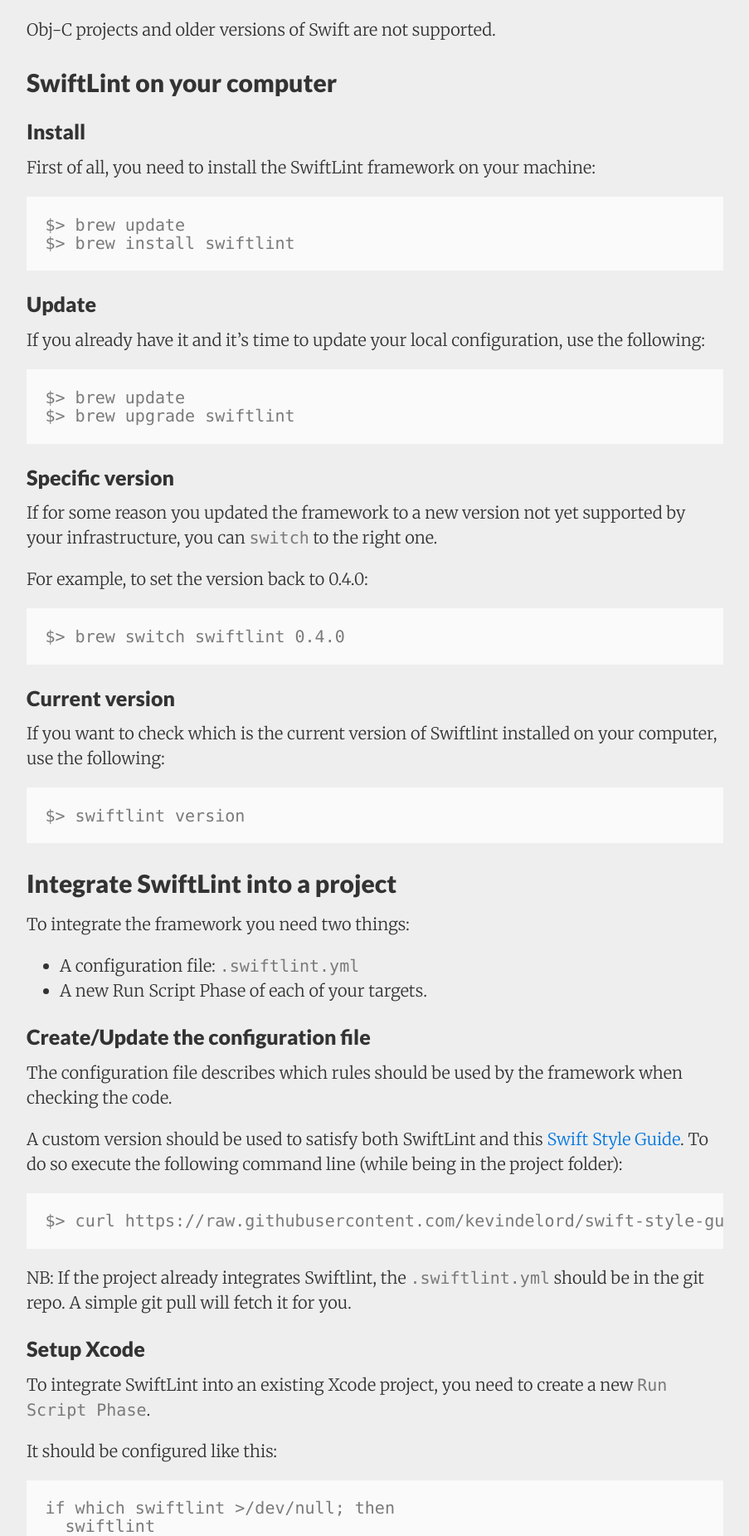
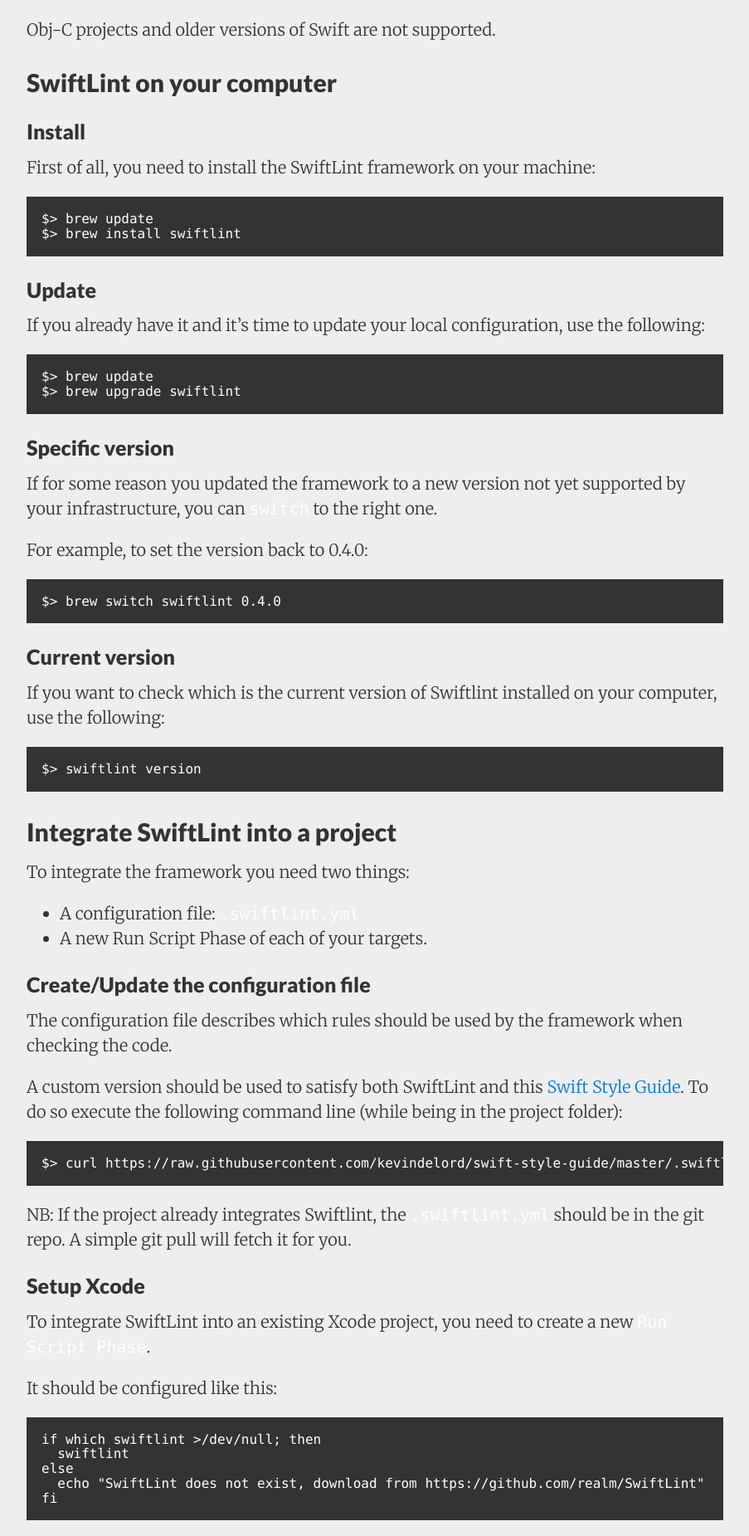
Before and after one commit to kevindelord/kevindelord.github.io, a Jekyll site: the page built from _posts/2016-04-06-integrate-swiftlint.md, in a window 1280 px wide. Shown: the part 684-2535 px from the top of the page at 83% size, without its empty margins (188-1091 px from the left). Built offline with Jekyll 4.4.1, drawn with Linux system fonts in a browser that asks for light colours; nearby versions of some CDN libraries.

Commit message:
improve block codes

```diff
--- a/_sass/_code.scss
+++ b/_sass/_code.scss
@@ -2,6 +2,7 @@
 pre code {
   background-color: transparent;
   border-radius: $pre-border-radius;
+  font-size: medium;
 }
 
 pre,
@@ -10,7 +11,7 @@
 }
 
 code {
-  color: #7a7a7a;
+  color: white;
 }
 
 pre {
--- a/_sass/_variables.scss
+++ b/_sass/_variables.scss
@@ -93,7 +93,7 @@
 
 // Code
 $pre-border-radius: 0;
-$pre-background-color: #fafafa;
+$pre-background-color: #333;
 $hljs-comment: $mid-gray;
 $hljs-keyword: $dark-blue;
 $hljs-name: $dark-gray;
```
